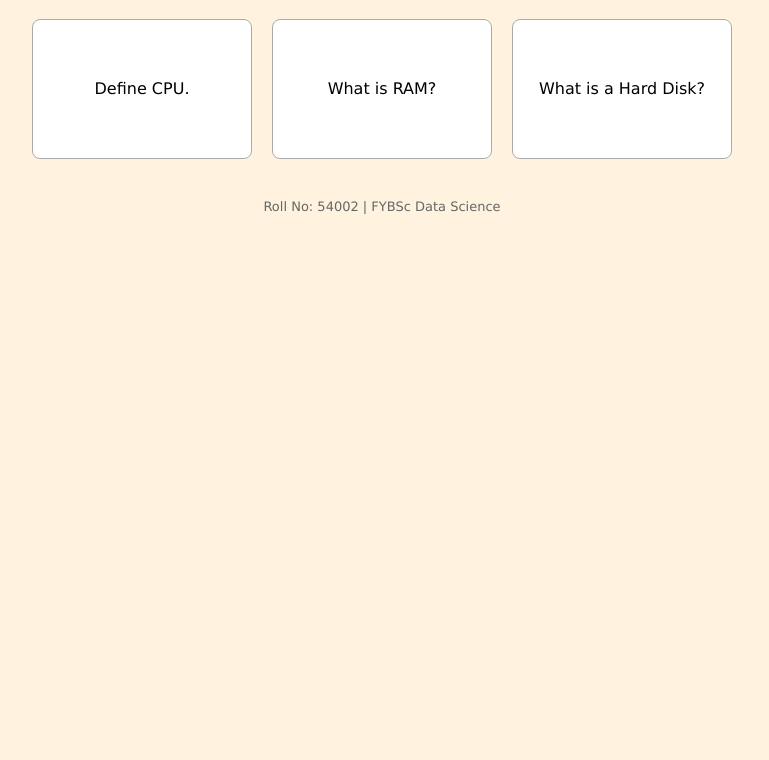
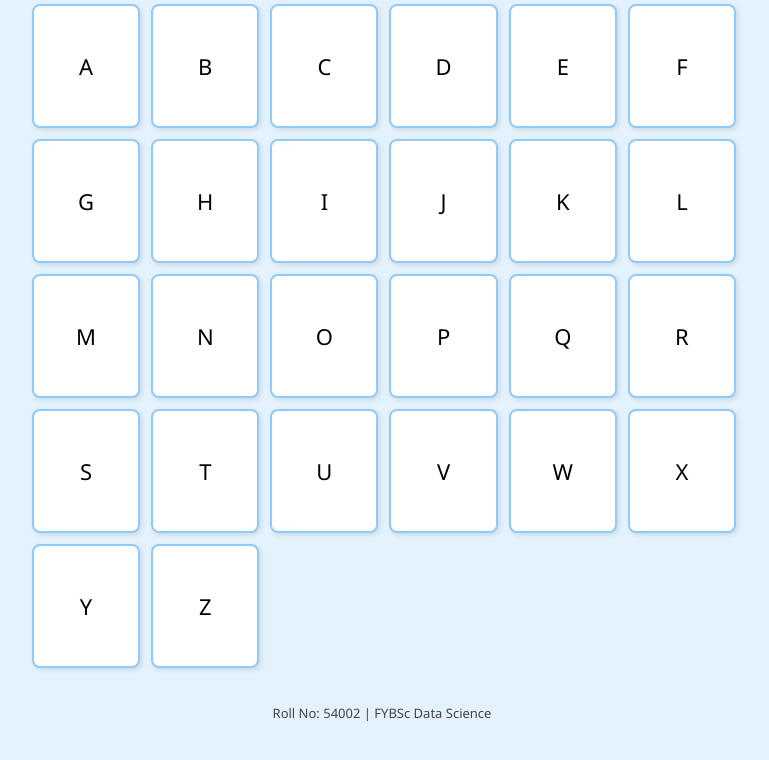
Before and after one commit to Lidaska/flashcard54002, a plain HTML site: page index.html in a window 1280 px wide. Shown: the part 107-867 px from the top of the page, without its empty margins (258-1027 px from the left). Before the commit the page ends 800 px from the top, so only its background shows below. Drawn offline with Linux system fonts and the light colour scheme.

Commit message:
Update index.html

```diff
--- a/index.html
+++ b/index.html
@@ -1,100 +1,100 @@
 <!DOCTYPE html>
 <html>
 <head>
-  <title>Study Flash Cards</title>
+  <title>Alphabet Flip Cards</title>
   <style>
     body {
-      font-family: Verdana, sans-serif;
-      background-color: #fff3e0;
-      display: flex;
-      flex-direction: column;
-      align-items: center;
-      padding: 40px;
+      font-family: 'Segoe UI', sans-serif;
+      background-color: #e3f2fd;
+      padding: 30px;
+      text-align: center;
     }
 
     h2 {
-      color: #6a1b9a;
-      margin-bottom: 30px;
+      color: #0d47a1;
+      margin-bottom: 20px;
     }
 
-    .cards-wrapper {
-      display: flex;
-      gap: 20px;
-      flex-wrap: wrap;
-      justify-content: center;
+    .grid {
+      display: grid;
+      grid-template-columns: repeat(auto-fill, minmax(100px, 1fr));
+      gap: 15px;
+      max-width: 700px;
+      margin: 0 auto;
     }
 
-    .card-container {
-      width: 220px;
-      height: 140px;
-      perspective: 1000px;
+    .card-wrapper {
+      perspective: 800px;
     }
 
-    .card-inner {
+    .card {
+      position: relative;
       width: 100%;
-      height: 100%;
-      position: relative;
+      height: 120px;
       transform-style: preserve-3d;
       transition: transform 0.6s;
+      cursor: pointer;
     }
 
-    .card-container.clicked .card-inner {
+    .card-wrapper.flipped .card {
       transform: rotateY(180deg);
     }
 
-    .card-face {
+    .front, .back {
       position: absolute;
       width: 100%;
       height: 100%;
+      backface-visibility: hidden;
+      display: flex;
+      align-items: center;
+      justify-content: center;
+      border: 2px solid #90caf9;
       border-radius: 8px;
-      border: 1px solid #aaa;
-      display: flex;
-      justify-content: center;
-      align-items: center;
-      padding: 10px;
-      box-sizing: border-box;
-      background: #ffffff;
-      font-size: 16px;
-      backface-visibility: hidden;
+      background-color: white;
+      box-shadow: 2px 2px 5px rgba(0,0,0,0.1);
+      font-size: 22px;
     }
 
     .back {
-      background-color: #e1bee7;
       transform: rotateY(180deg);
+      background-color: #bbdefb;
     }
 
-    .footer-note {
+    .footer {
       margin-top: 40px;
       font-size: 13px;
-      color: #666;
+      color: #444;
     }
   </style>
 </head>
 <body>
-  <h2>Revision Cards</h2>
-  <div class="cards-wrapper">
-    <div class="card-container" onclick="this.classList.toggle('clicked')">
-      <div class="card-inner">
-        <div class="card-face front">Define CPU.</div>
-        <div class="card-face back">CPU is the Central Processing Unit, the brain of the computer.</div>
-      </div>
-    </div>
+  <h2>Alphabet Flip Cards</h2>
+  <div class="grid" id="grid"></div>
+  <div class="footer">Roll No: 54002 | FYBSc Data Science</div>
 
-    <div class="card-container" onclick="this.classList.toggle('clicked')">
-      <div class="card-inner">
-        <div class="card-face front">What is RAM?</div>
-        <div class="card-face back">RAM stands for Random Access Memory, used for temporary data storage.</div>
-      </div>
-    </div>
+  <script>
+    const data = {
+      A: "Ant", B: "Bat", C: "Cow", D: "Deer", E: "Eagle",
+      F: "Frog", G: "Giraffe", H: "Horse", I: "Ink", J: "Jam",
+      K: "Key", L: "Leaf", M: "Mouse", N: "Nail", O: "Orange",
+      P: "Pen", Q: "Quill", R: "Ring", S: "Snake", T: "Tree",
+      U: "Urn", V: "Van", W: "Wolf", X: "X-ray", Y: "Yolk", Z: "Zip"
+    };
 
-    <div class="card-container" onclick="this.classList.toggle('clicked')">
-      <div class="card-inner">
-        <div class="card-face front">What is a Hard Disk?</div>
-        <div class="card-face back">It is a storage device used to store data permanently in a computer.</div>
-      </div>
-    </div>
-  </div>
+    const grid = document.getElementById("grid");
 
-  <div class="footer-note">Roll No: 54002 | FYBSc Data Science</div>
+    for (let letter in data) {
+      const wrapper = document.createElement("div");
+      wrapper.className = "card-wrapper";
+      wrapper.innerHTML = `
+        <div class="card">
+          <div class="front">${letter}</div>
+          <div class="back">${data[letter]}</div>
+        </div>`;
+
+      wrapper.onclick = () => wrapper.classList.toggle("flipped");
+      grid.appendChild(wrapper);
+    }
+  </script>
 </body>
 </html>
```
